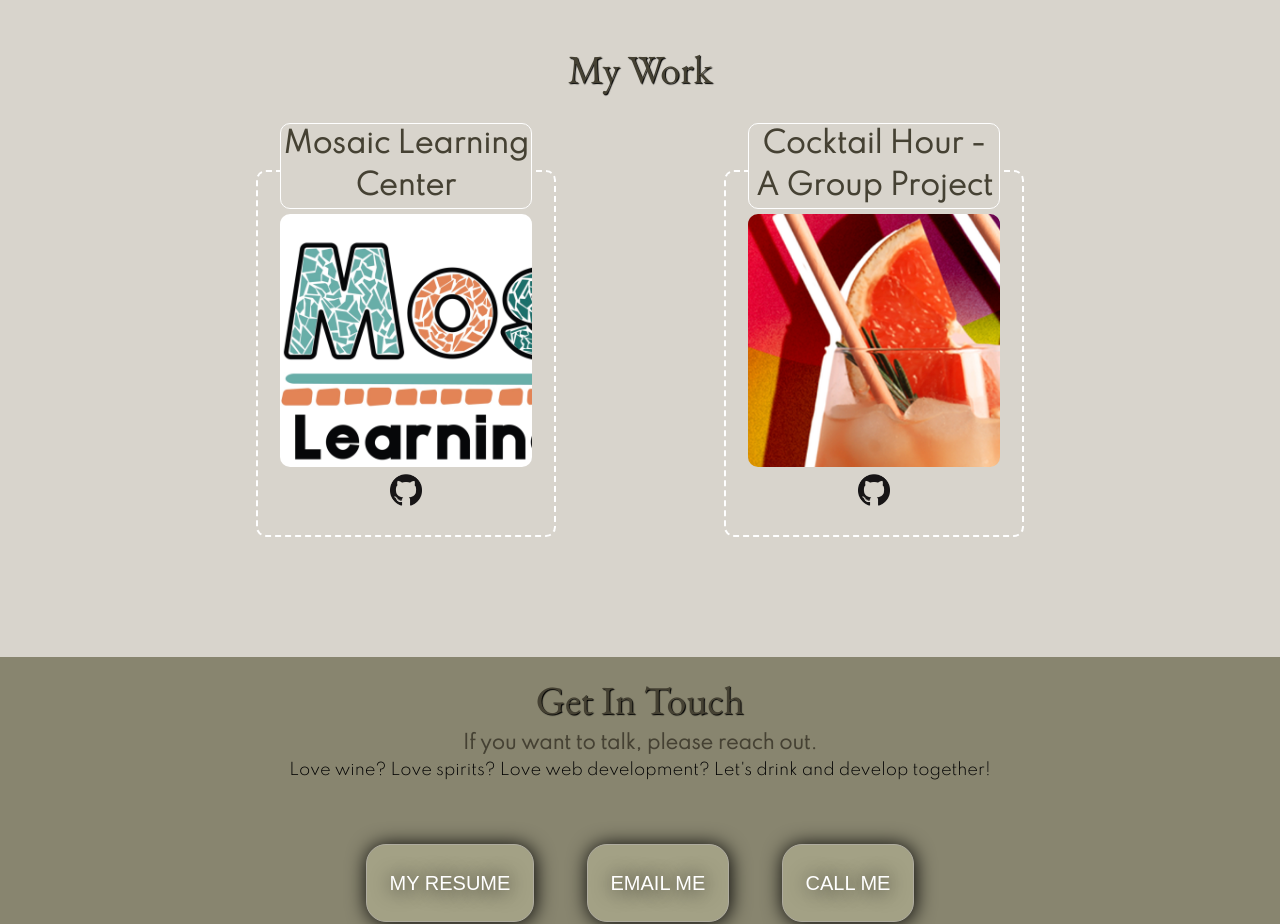
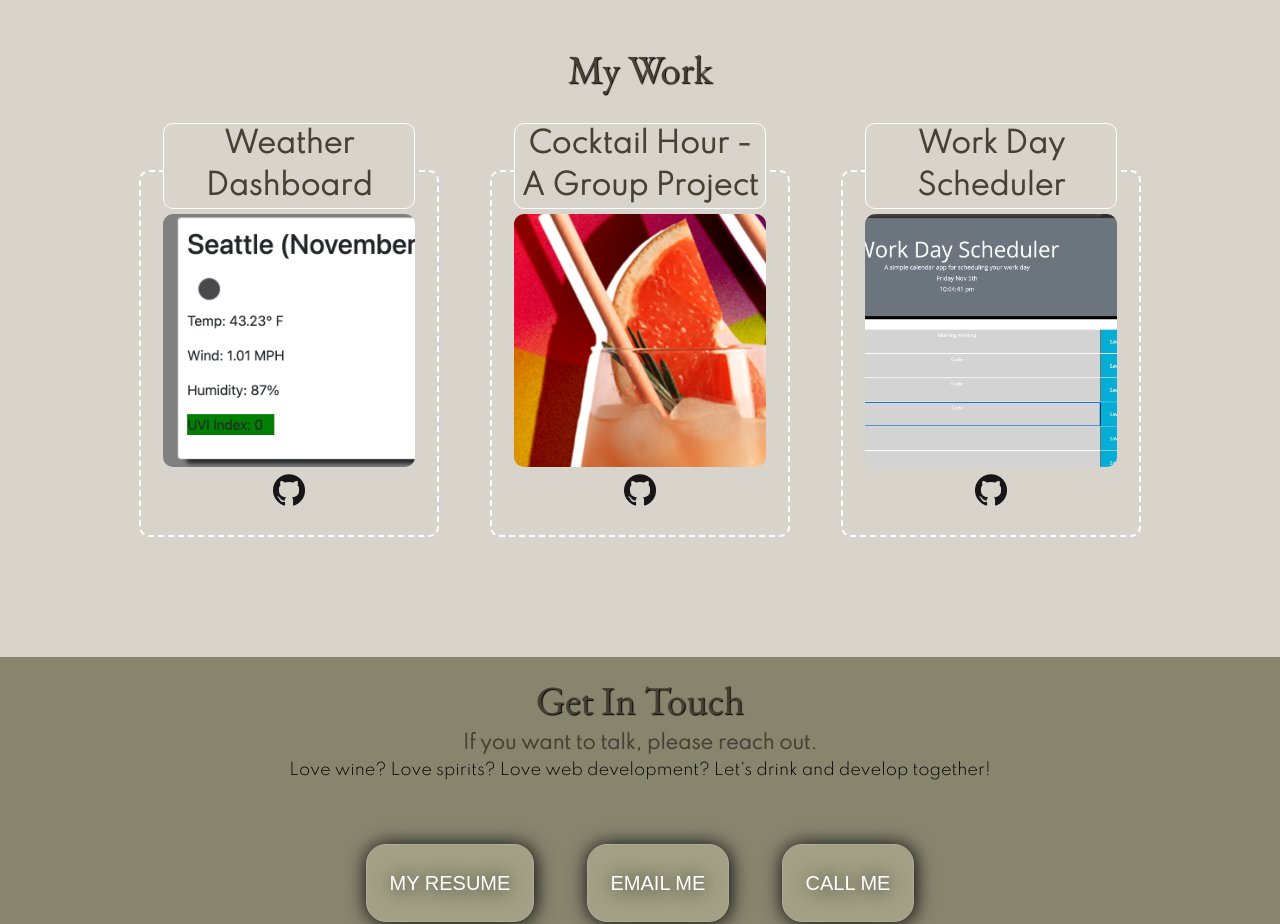
Before and after one commit to JustinM099/justin-meredith-portfolio, a plain HTML site: page index.html in a window 1280 px wide. Shown: the part 2320-3244 px from the top of the page. Drawn offline with nearby package versions, Linux system fonts and the light colour scheme.

Commit message:
adding content

```diff
--- a/index.html
+++ b/index.html
@@ -69,15 +69,15 @@
     <div class="container">
       <div class="card">
         <div class="card-header">
-          <h3>Mosaic Learning Center</h3>
+          <h3>Weather Dashboard</h3>
         </div>
-        <a href="https://justinm099.github.io/mosaic-learning-center/"><img class="work-preview"
-            src="images/mosaic-preview-image.jpeg" alt="a preview image for the mosaic learning center website"></a>
-        <a href="https://github.com/JustinM099/mosaic-learning-center"><img
+        <a href="https://justinm099.github.io/weather-dashboard/"><img class="work-preview"
+            src="images/weather-dashboard-link.png" alt="a preview image for the mosaic learning center website"></a>
+        <a href="https://github.com/JustinM099/weather-dashboard"><img
             class="link-icon"
             src="images/GitHub-Mark-120px-plus.png"
             alt="Github icon"></a>
-      </div>
+        </div>
       <div class="card">
         <div class="card-header">
           <h3>Cocktail Hour - A Group Project</h3>
@@ -87,6 +87,17 @@
             src="images/cocktail-hour-preview-image.png"
             alt="a preview image for a cocktail ingredients site"></a>
         <a href="https://github.com/lyssg2/cocktail-hour"><img
+            class="link-icon"
+            src="images/GitHub-Mark-120px-plus.png"
+            alt="Github icon"></a>
+      </div>
+      <div class="card">
+        <div class="card-header">
+          <h3>Work Day Scheduler</h3>
+        </div>
+        <a href="https://justinm099.github.io/work-day-scheduler/"><img class="work-preview"
+            src="images/day-planner-icon.png" alt="a preview image for the mosaic learning center website"></a>
+        <a href="https://github.com/JustinM099/work-day-scheduler"><img
             class="link-icon"
             src="images/GitHub-Mark-120px-plus.png"
             alt="Github icon"></a>
```
Also changed, not shown: images/day-planner-icon.png (added), images/weather-dashboard-link.png (added), 2 other files.
